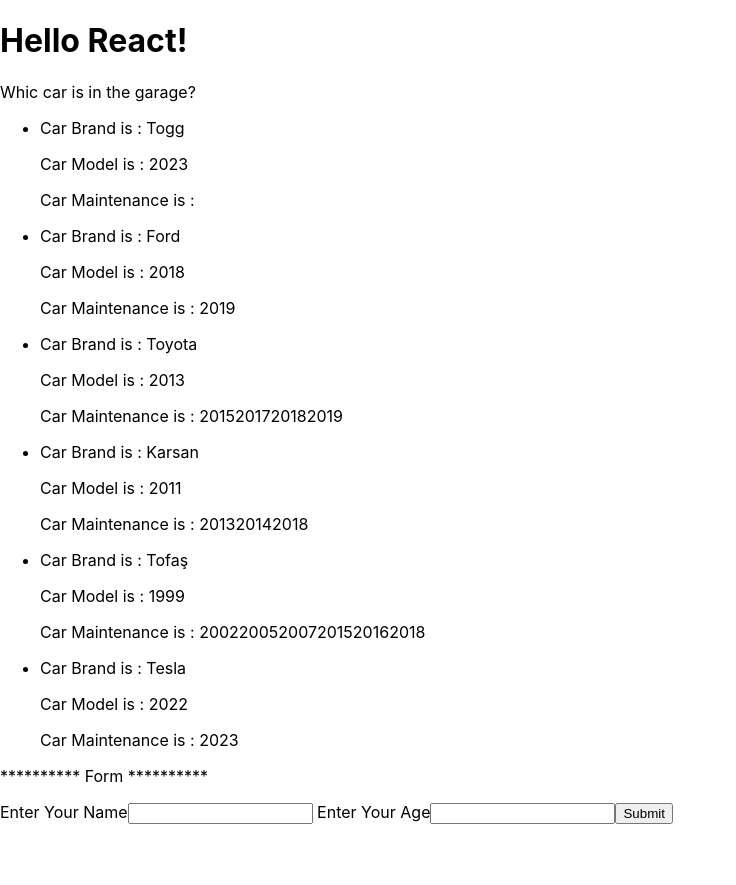
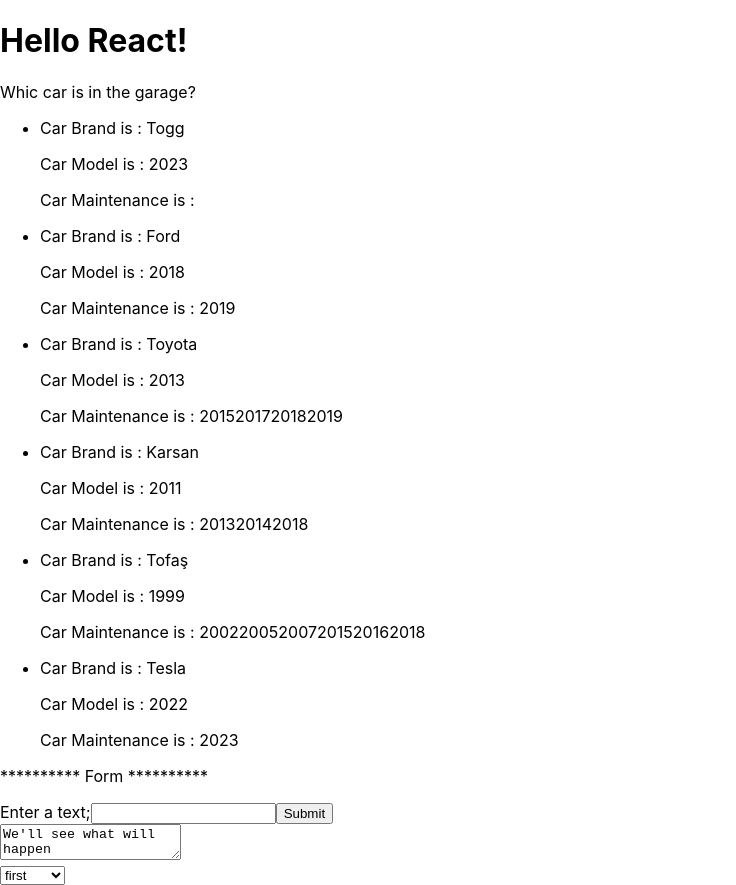
Before and after one commit to ArifYusufYilmaz/react-app-studies, a React (Create React App) app: page / in a window 1280 px wide. Shown: the whole page, without its empty margins (0-736 px from the left). Before the commit the page ends 824 px from the top, so only its background shows below. Built offline with nearby package versions, Linux system fonts and the light colour scheme.

Commit message:
add textarea and select attributes

```diff
--- a/src/components/Form.js
+++ b/src/components/Form.js
@@ -55,4 +55,4 @@
         </form>
     )
 }
-export default MyFormUpgraded;
+export {MyFormUpgraded,MyFormBasic};
--- a/src/components/Garage.js
+++ b/src/components/Garage.js
@@ -1,5 +1,6 @@
 import Car from './Car.js';
-import MyFormBasic from './Form.js';
+import {MyFormBasic,MyFormUpgraded} from './Form.js';
+import {TextAreaForm,SelectForm} from './SelectandTextareForm';
 function Garage(){
     const cars = [
         {id:1, brand:"Togg"  ,carModel:"2023",carSituation:true,carMaintenance:[]},
@@ -17,6 +18,8 @@
            </ul>
            <p>********** Form **********</p>
            <MyFormBasic/>
+           <TextAreaForm/>
+           <SelectForm/>
         </>
     );
 
--- /dev/null
+++ b/src/components/SelectandTextareForm.js
@@ -0,0 +1,29 @@
+import {useState} from 'react';
+function TextAreaForm(){
+    const [textarea, setTextarea] = useState("We'll see what will happen");
+
+    const handleChange=(event)=>{
+        setTextarea(event.target.value);
+    }
+    return(
+        <form>
+           <textarea value={textarea} onChange={handleChange}></textarea>
+        </form>
+    )
+}
+function SelectForm(){
+    const [myCar, setMyCar] = useState()
+    const handleChange=(event)=>{
+        setMyCar(event.target.value)
+    }
+    return(
+        <form>
+            <select value={myCar} onChange={handleChange}>
+                 <option>first</option>
+               <option>second</option>
+              <option>third</option>
+            </select>
+        </form>
+    )
+}
+export {TextAreaForm,SelectForm};
```
